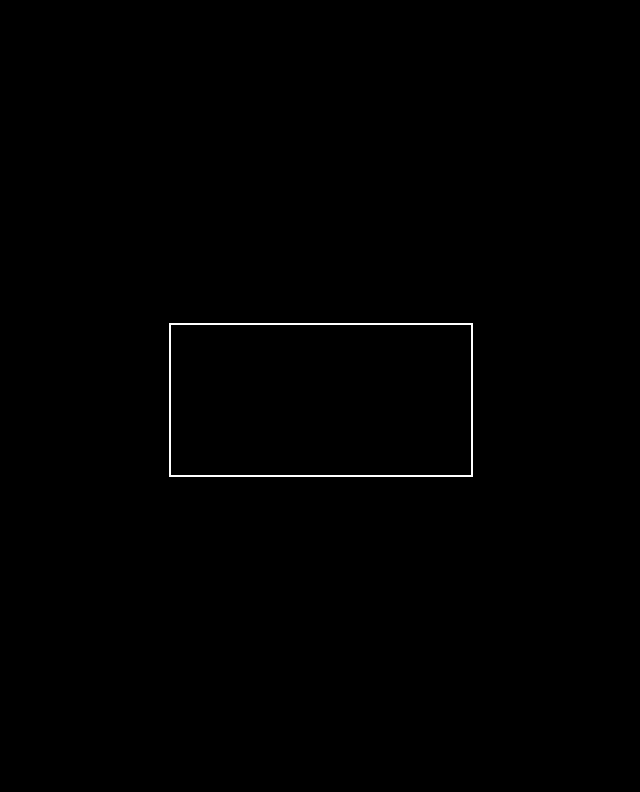
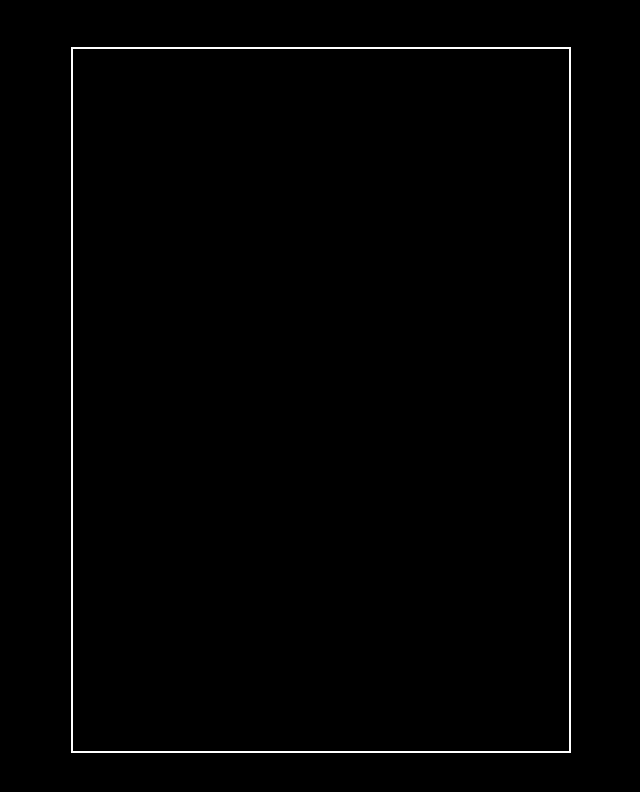
Before and after one commit to taejin5314/image-animation, a plain HTML site: page index.html in a window 1280 px wide. Shown: the whole page, without its empty margins (319-959 px from the left). Drawn offline with Linux system fonts and the light colour scheme.

Commit message:
Update style.css

```diff
--- a/style.css
+++ b/style.css
@@ -11,4 +11,6 @@
     top: 50%;
     left: 50%;
     transform: translate(-50%, -50%);
+    width: 500px;
+    height: 706px;
 }
```
